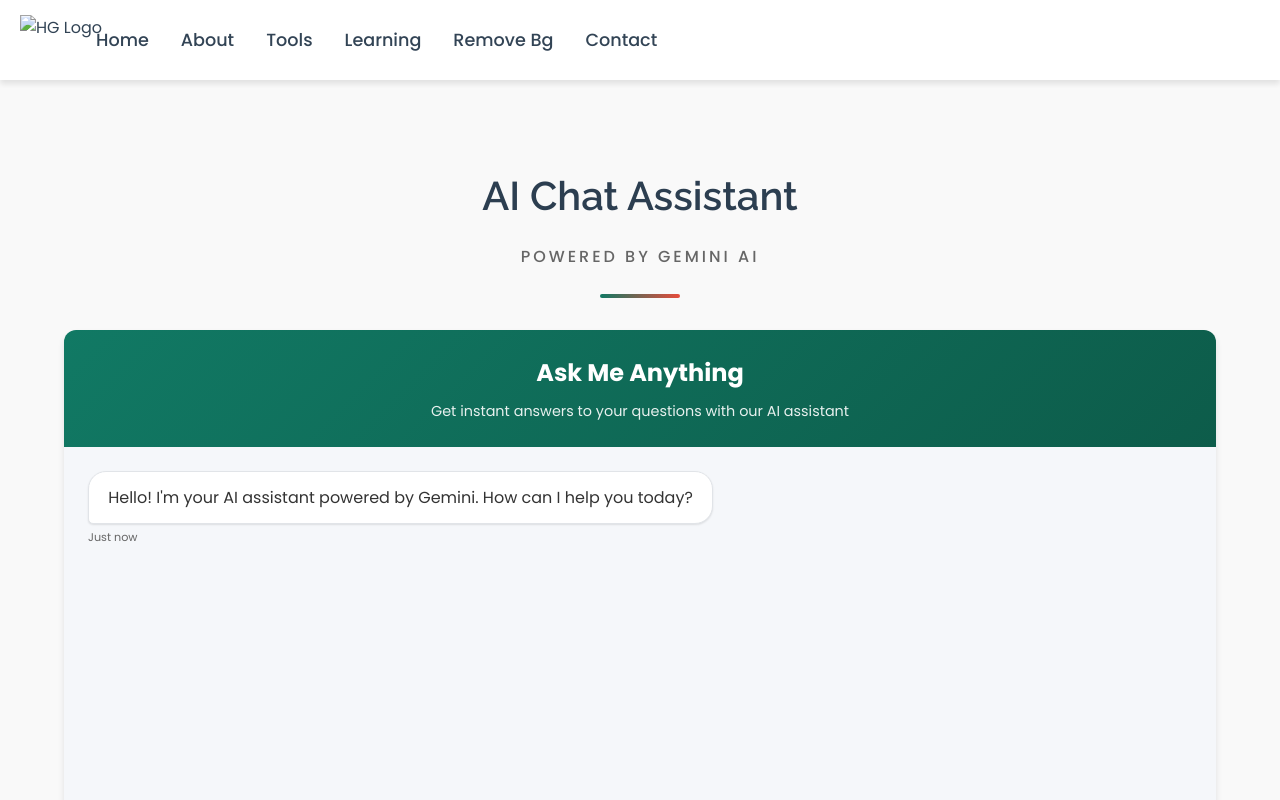
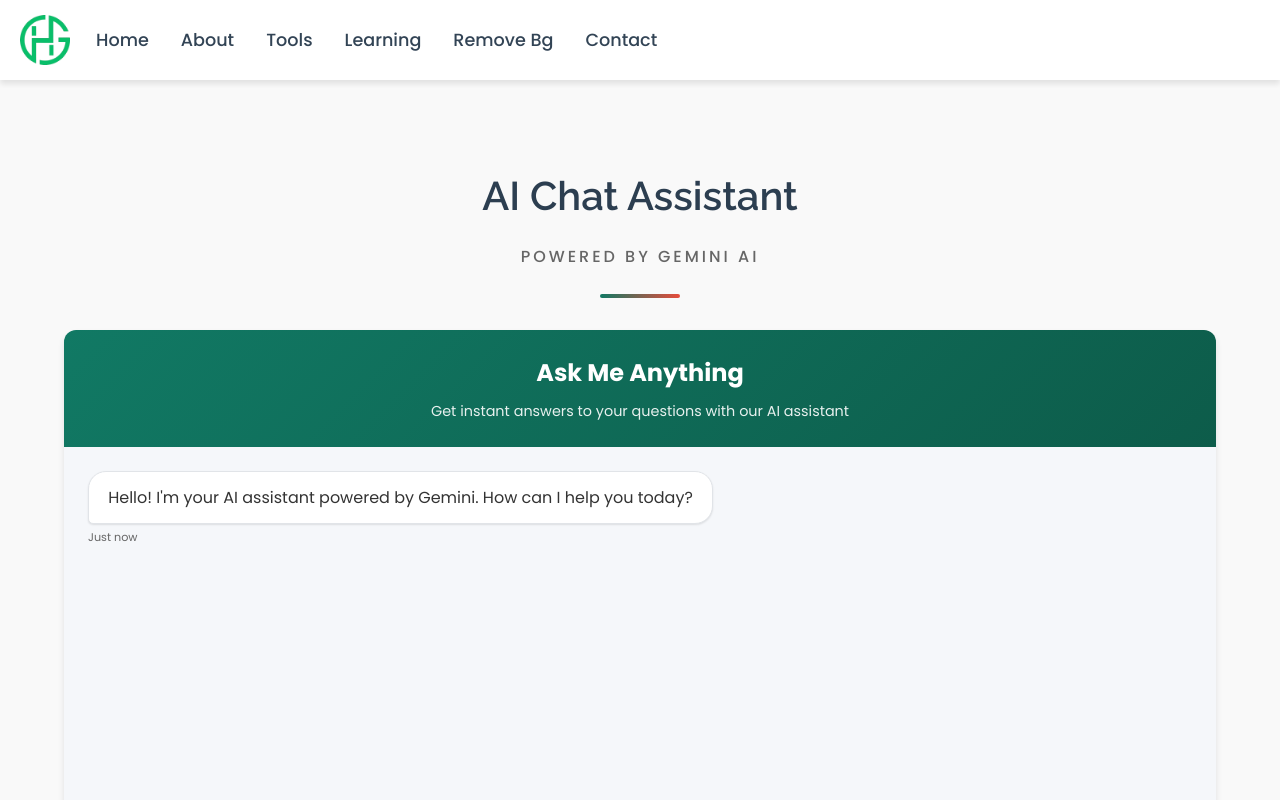
Before and after one commit to pawanmaanju/Remove-Bg-HG, a plain HTML site: page learner/aibot.html in a window 1280 px wide. Shown: the top 800 px of the page. Drawn offline with Linux system fonts and the light colour scheme.

Commit message:
Update aibot.html

```diff
--- a/learner/aibot.html
+++ b/learner/aibot.html
@@ -679,10 +679,6 @@
         }
       }
 
-
-
-
-
       /* Payment section */
       .payment-section {
         background-color: white;
@@ -718,7 +714,6 @@
         width: 100%;
         height: auto;
       }
-
     </style>
   </head>
   <body>
@@ -738,7 +733,7 @@
           <li><a href="/Tools/removebg.html">Remove Bg</a></li>
           <li><a href="/page/contact.html">Contact</a></li>
         </ul>
-        <img class="logo" src="Img/hgic.png" alt="HG Logo" />
+        <img class="logo" src="/Img/hgic.png" alt="HG Logo" />
       </div>
     </nav>
 
@@ -841,7 +836,6 @@
         </div>
       </div>
     </div>
-
 
     <!-- Footer -->
     <footer>
```
Lines whose indentation alone changed are shown as unchanged.
